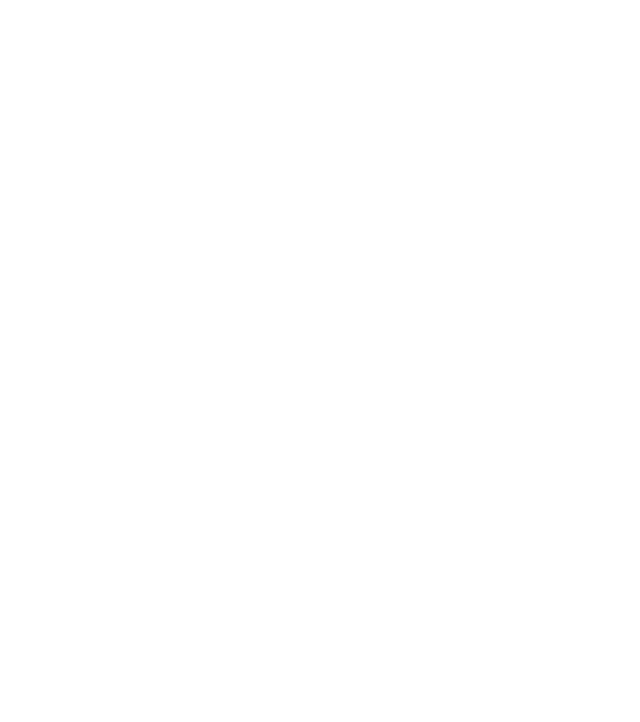
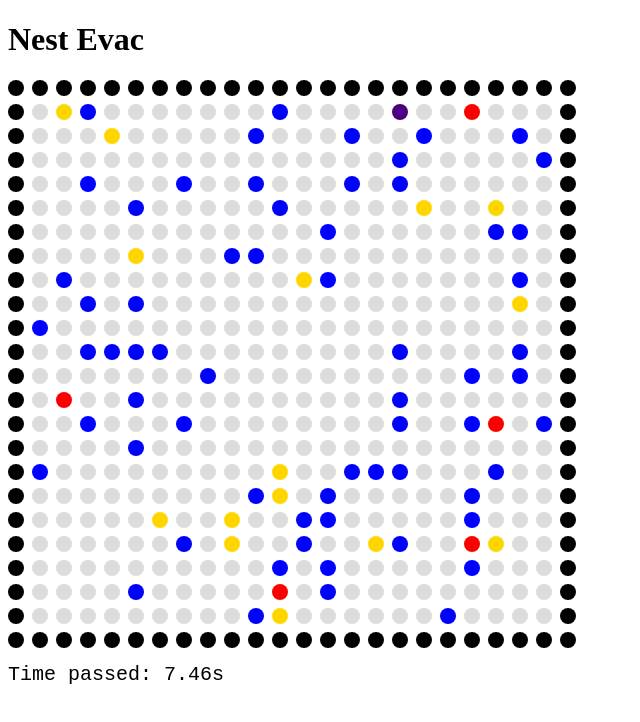
Before and after one commit to paskausks/24a2game, a website with bundled scripts: page public/index.html in a window 1280 px wide. Shown: the whole page, without its empty margins (0-640 px from the left). Built offline with nearby package versions, Linux system fonts and the light colour scheme; files whose address does not match are found by name.

Commit message:
add missing files

```diff
--- a/package.json
+++ b/package.json
@@ -3,7 +3,7 @@
   "version": "0.0.1",
   "description": "A game built using 24a2",
   "scripts": {
-    "build": "esbuild src/main.js --bundle --outfile=public/main.js",
+    "build": "esbuild src/main.js --bundle --minify --outfile=public/main.js",
     "watch": "esbuild src/main.js --bundle --outfile=public/main.js --watch"
   },
   "license": "MIT",
--- a/public/index.html
+++ b/public/index.html
@@ -1,15 +1,18 @@
 <!doctype html>
 <html lang="en">
-
     <head>
-  <title>Rihards Paškausks</title>
+        <title>Nest Evac</title>
         <meta charset="utf-8">
-  <meta name="description" content="Rihards Paškausks">
+        <meta name="description" content="24a2 game">
         <meta name="viewport" content="width=device-width, initial-scale=1">
+        <link rel="stylesheet" href="styles.css">
     </head>
 
     <body>
-    <script src="main.js" type="module"></script>
+        <main id="container">
+            <h1>Nest Evac</h1>
+        </main>
+        <script src="24a2.js"></script>
+        <script defer src="main.js" type="module"></script>
     </body>
-
 </html>
--- a/src/main.js
+++ b/src/main.js
@@ -1 +1,14 @@
-console.warn("Hello world!");
+import { BOARD_DEFAULT_CELL_COLOR, BOARD_DIMEN } from './constants';
+import { create } from './create';
+import { update } from './update';
+
+const game = new Game({
+  container: 'container',
+  gridHeight: BOARD_DIMEN,
+  gridWidth: BOARD_DIMEN,
+  defaultDotColor: BOARD_DEFAULT_CELL_COLOR,
+  create,
+  update,
+});
+
+game.run();
```
Also changed, not shown: README.md, 2 other files. Lines whose indentation alone changed are shown as unchanged.
